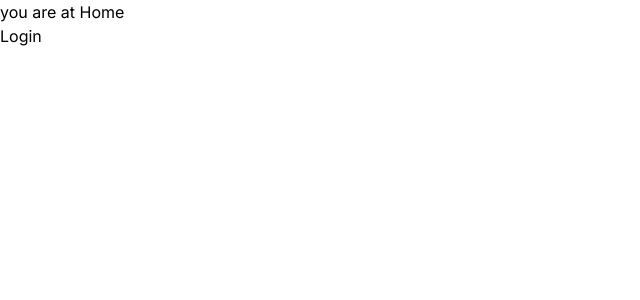
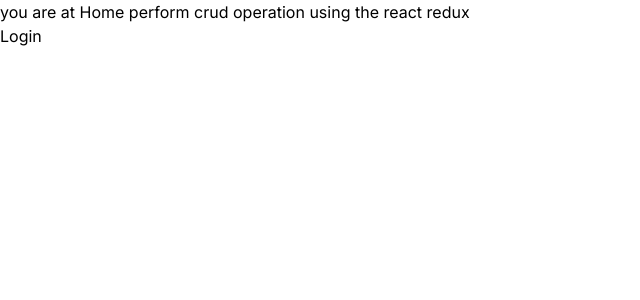
Before and after one commit to Hussain101/nextfullstack, a Next.js app: page / in a window 1280 px wide. Shown: the top 300 px of the page, without its empty margins (0-640 px from the left). Built offline with nearby package versions, Linux system fonts and the light colour scheme.

Commit message:
redux text

```diff
--- a/src/app/page.js
+++ b/src/app/page.js
@@ -6,7 +6,7 @@ export default function Home() {
    <div>
      <p>
       you are at Home
-
+      perform crud operation using the react redux
      </p>
      <Link href={"/login"}>Login</Link>
    </div>
```
